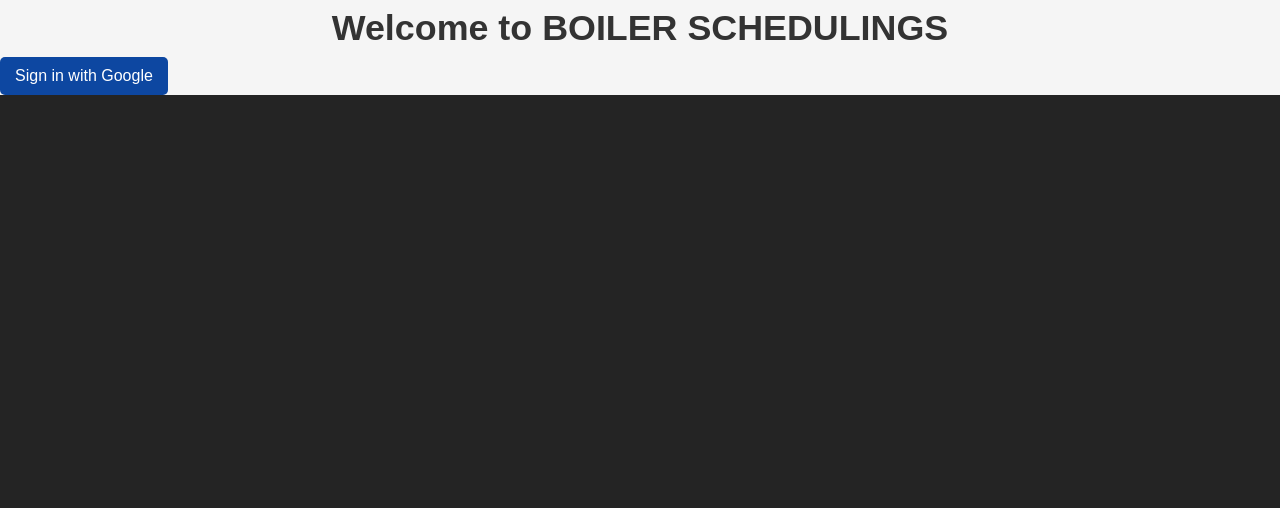
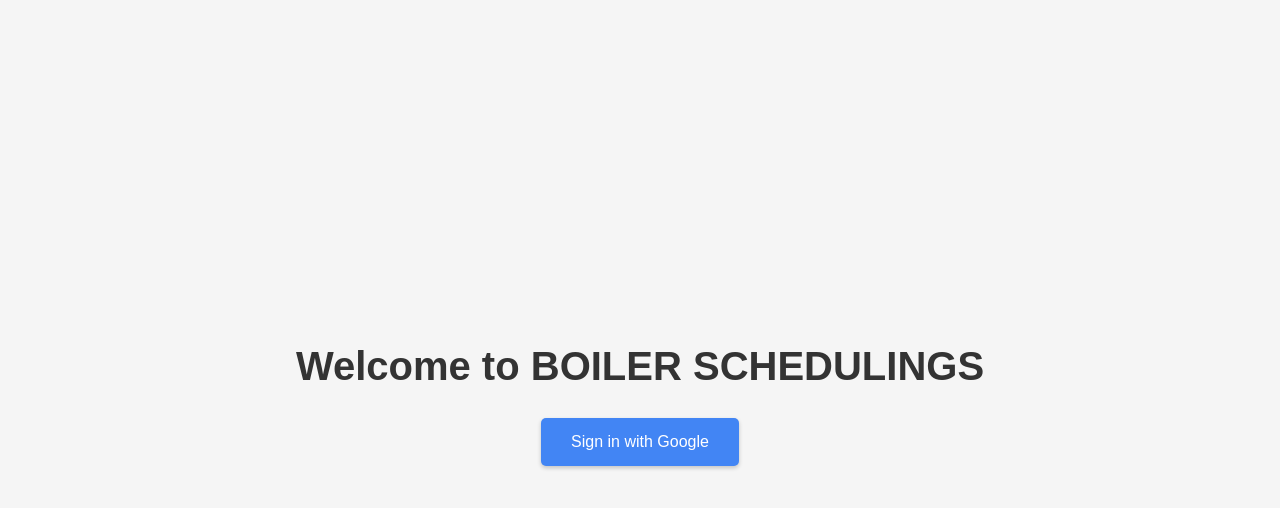
Before and after one commit to Boiler-Schedulings/Boiler-Schedulings-Frontend, a React (Vite) app in the folder Boiler-Schedulings-Frontend/: page / in a window 1280 px wide. Shown: the top 508 px of the page. Built offline with nearby package versions, Linux system fonts and the light colour scheme; no server answers.

Commit message:
Styling Changes

```diff
--- a/Boiler-Schedulings-Frontend/src/App.jsx
+++ b/Boiler-Schedulings-Frontend/src/App.jsx
@@ -14,7 +14,6 @@ function App() {
     return (
         <div className="app">
             <BrowserRouter>
-                {user && <SignOutButton />}
                 <Routes>
                     <Route path="/" element={!user ? <SignIn /> : <Navigate to="/landing" />} />
                     <Route path="/landing" element={user ? <LandingPage /> : <Navigate to="/" />} />
--- a/Boiler-Schedulings-Frontend/src/components/Chat/VisualResponse/ClassRecommendation/ClassRecommendation.css
+++ b/Boiler-Schedulings-Frontend/src/components/Chat/VisualResponse/ClassRecommendation/ClassRecommendation.css
@@ -3,6 +3,7 @@
     background-color: #F5F5F5;
     padding: 1vw;
     border-radius: 10px;
+    scroll-snap-align: center;
     box-shadow: 0 4px 8px rgba(0, 0, 0, 0.1);
     margin: 2vw;
 }
--- a/Boiler-Schedulings-Frontend/src/components/Chat/VisualResponse/ProfessorRatings/ProfessorRatings.css
+++ b/Boiler-Schedulings-Frontend/src/components/Chat/VisualResponse/ProfessorRatings/ProfessorRatings.css
@@ -1,6 +1,7 @@
 .professor-ratings-container {
     position: relative;
     background-color: #F5F5F5;
+    scroll-snap-align: center;
     padding: 1vw;
     border-radius: 10px;
     box-shadow: 0 4px 8px rgba(0, 0, 0, 0.1);
--- a/Boiler-Schedulings-Frontend/src/components/Chat/VisualResponse/ScheduleView/ScheduleView.css
+++ b/Boiler-Schedulings-Frontend/src/components/Chat/VisualResponse/ScheduleView/ScheduleView.css
@@ -1,5 +1,6 @@
 .schedule-view-container {
     background-color: #F5F5F5;
+    scroll-snap-align: center;
     border-radius: 10px;
     width: 50vw;
     padding: 2vh;
--- a/Boiler-Schedulings-Frontend/src/components/Chat/VisualResponse/VisualResponse.css
+++ b/Boiler-Schedulings-Frontend/src/components/Chat/VisualResponse/VisualResponse.css
@@ -4,6 +4,7 @@
     margin-bottom: 5vh;
     margin-left: 2vw;
     overflow-y: auto; /* Enable vertical scrolling */
+    scroll-snap-type: y mandatory;
     background-color: #F5F5F5;
     border-radius: 10px;
     box-shadow: 0 4px 8px rgba(0, 0, 0, 0.1);
--- a/Boiler-Schedulings-Frontend/src/components/LandingPage/LandingPage.jsx
+++ b/Boiler-Schedulings-Frontend/src/components/LandingPage/LandingPage.jsx
@@ -1,6 +1,8 @@
 import React, { useState } from 'react';
 import './LandingPage.css';
 import {useNavigate} from "react-router-dom";
+import SignOutButton from "../SignOutButton/SignOutButton.jsx";
+import {useUser} from "../UserContext/UserContext.jsx";
 
 const presetMajors = [
     "Computer Science",
@@ -47,8 +49,11 @@ function LandingPage() {
     function goToChat() {
         navigate('/chat');
     }
+    const { user } = useUser();
 
     return (
+        <>
+            {user && <SignOutButton />}
         <div className="landing-container">
             <h1>Welcome to Schedule Chat</h1>
             <p>Start creating your schedule by chatting with our AI assistant!</p>
@@ -84,6 +89,7 @@ function LandingPage() {
                 </div>
             )}
         </div>
+            </>
     );
 }
 
--- a/Boiler-Schedulings-Frontend/src/components/SignIn/SignIn.css
+++ b/Boiler-Schedulings-Frontend/src/components/SignIn/SignIn.css
@@ -0,0 +1,35 @@
+.landing-page {
+    display: flex;
+    flex-direction: column;
+    align-items: center;
+    justify-content: center;
+    height: 100vh;
+    background-color: #f5f5f5;
+    font-family: 'Arial', sans-serif;
+}
+
+.landing-page h1 {
+    margin-bottom: 20px;
+    color: #333;
+    font-size: 2.5em;
+}
+
+.landing-page button {
+    background-color: #4285F4; /* Google brand color */
+    color: white;
+    border: none;
+    border-radius: 5px;
+    padding: 15px 30px;
+    font-size: 1em;
+    cursor: pointer;
+    transition: background-color 0.2s ease-in-out;
+    box-shadow: 0 2px 4px rgba(0, 0, 0, 0.2);
+}
+
+.landing-page button:hover {
+    background-color: #357ae8; /* Slightly darker on hover */
+}
+
+.landing-page button:active {
+    box-shadow: inset 0 2px 4px rgba(0, 0, 0, 0.3);
+}
--- a/Boiler-Schedulings-Frontend/src/components/SignIn/SignIn.jsx
+++ b/Boiler-Schedulings-Frontend/src/components/SignIn/SignIn.jsx
@@ -3,6 +3,7 @@
 import React from 'react';
 import { useNavigate } from 'react-router-dom';
 import { getAuth, signInWithRedirect, GoogleAuthProvider } from 'firebase/auth';
+import './SignIn.css';
 
 function SignIn() {
     const navigate = useNavigate();
--- a/Boiler-Schedulings-Frontend/src/components/SignOutButton/SignOutButton.css
+++ b/Boiler-Schedulings-Frontend/src/components/SignOutButton/SignOutButton.css
@@ -1,11 +1,14 @@
 .sign-out-button {
-    position: fixed;
-    top: 2vh;
-    right: 90vw;
-    padding: 10px 15px;
-    background-color: #f44336; /* Red color for sign-out button */
-    border: none;
-    border-radius: 5px;
-    cursor: pointer;
-    z-index: 100000;
+    background: #f44336 !important;
+    color: white;
+    position: fixed !important;
+    right: 2vh !important;
+    top: 2vh !important;
+    width: auto !important; /* Set width to auto to adjust to content */
+    height: auto !important; /* Set height to auto to adjust to content */
+    padding: 10px 15px !important;
+    border: none !important;
+    border-radius: 5px !important;
+    cursor: pointer !important;
+    z-index: 1000 !important;
 }
--- a/Boiler-Schedulings-Frontend/src/components/SignOutButton/SignOutButton.jsx
+++ b/Boiler-Schedulings-Frontend/src/components/SignOutButton/SignOutButton.jsx
@@ -3,6 +3,7 @@
 import React from 'react';
 import { useNavigate } from 'react-router-dom';
 import { getAuth, signOut } from 'firebase/auth';
+import './SignOutButton.css';
 
 function SignOutButton() {
     const navigate = useNavigate();
```
